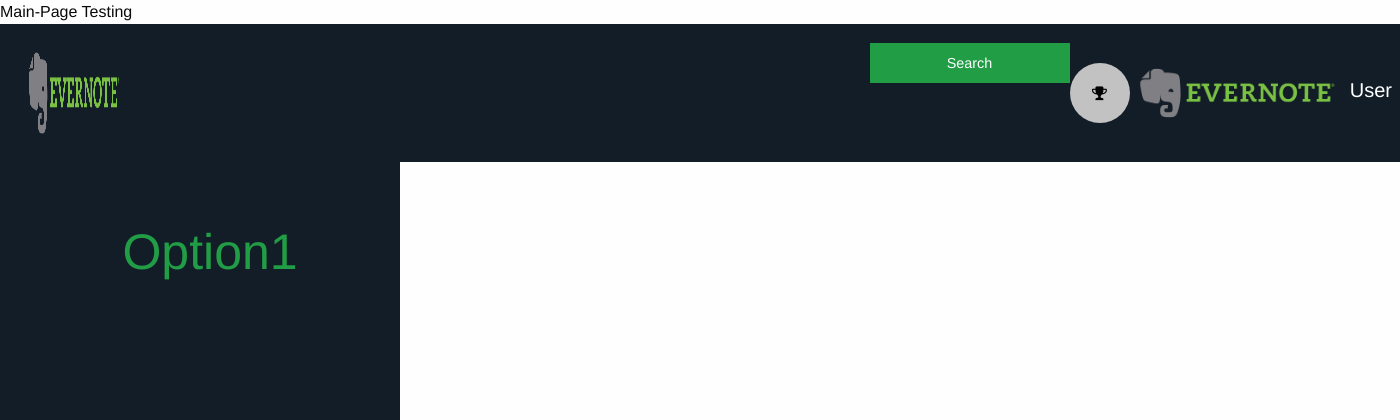
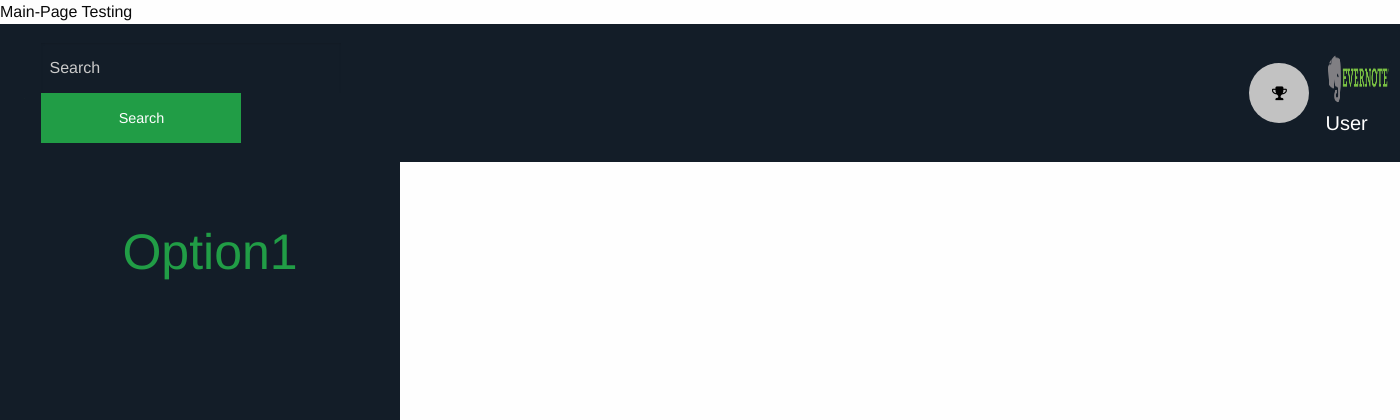
Before and after one commit to SebastianKurp/GroupLMU, a Django app: page /notes/ in a window 1400 px wide. Shown: the top 420 px of the page. Run offline with Django 3.2, Linux system fonts and the light colour scheme.

Commit message:
Fixed search bar and trophy issue

```diff
--- a/testweb/notes/static/notes/style.css
+++ b/testweb/notes/static/notes/style.css
@@ -50,11 +50,10 @@
 .top-bar input {
     max-width: 1200px;
     position: relative;
-    right: 1800px
 }
 
 [type='search'] {
-    height: 100px;
+    height: 50px;
     width: 300px;
     border: transparent;
     background-color: rgba(0, 0, 0, 0.00);
@@ -67,9 +66,10 @@
 }
 
 .button {
-    height: 40px;
+    height: 50px;
     width: 200px;
     background-color: #219d46;
+    margin-right: 70em;
 }
 
 .profile-avatar__image {
@@ -94,6 +94,7 @@
     position: relative;
     cursor: pointer;
     float: left;
+    margin-right: 1em;
     -webkit-transition: background-color .2s cubic-bezier(.694, .0482, .335, 1), width .2s cubic-bezier(.694, .0482, .335, 1);
     -moz-transition: background-color .2s cubic-bezier(.694, .0482, .335, 1), width .2s cubic-bezier(.694, .0482, .335, 1);
     -o-transition: background-color .2s cubic-bezier(.694, .0482, .335, 1), width .2s cubic-bezier(.694, .0482, .335, 1);
```
